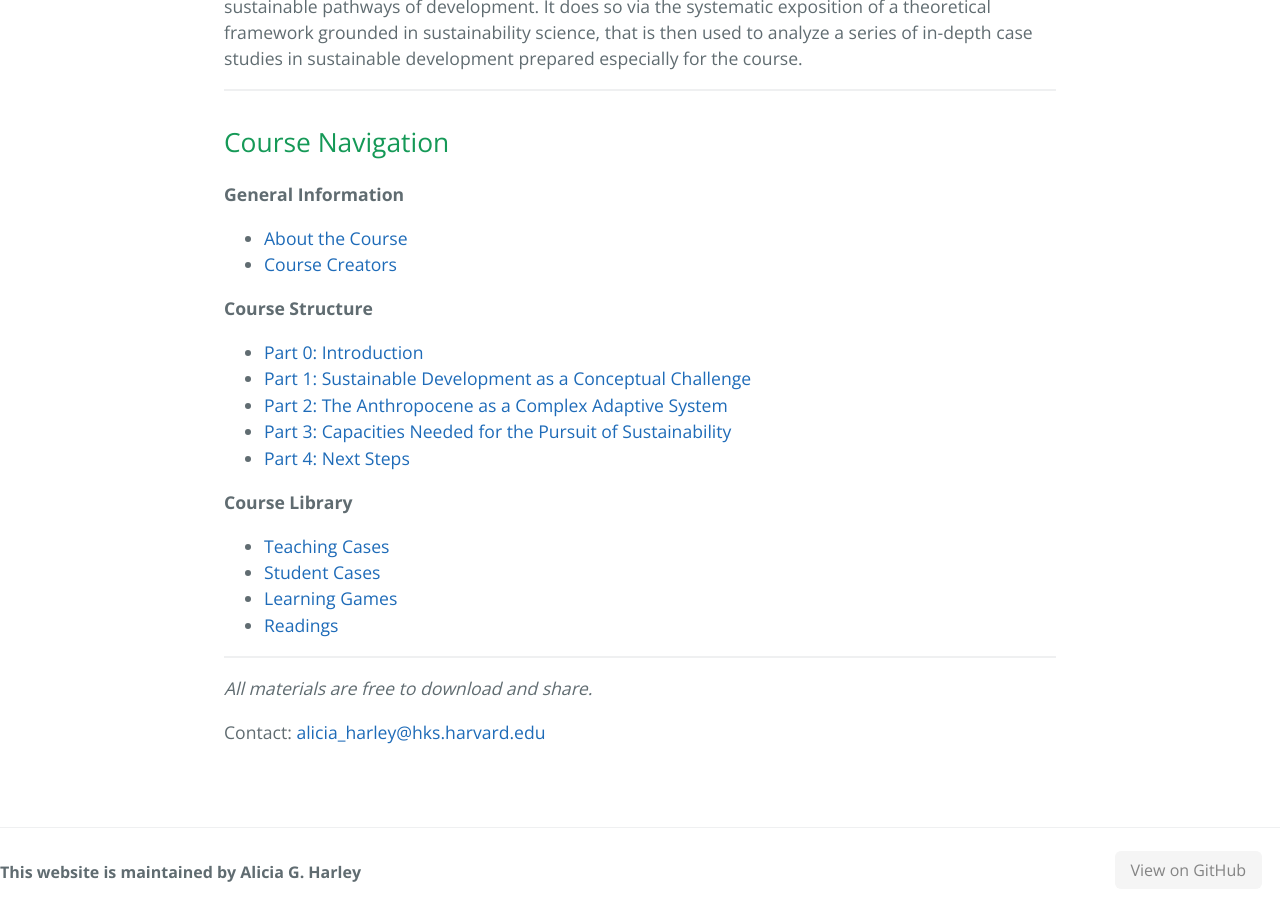
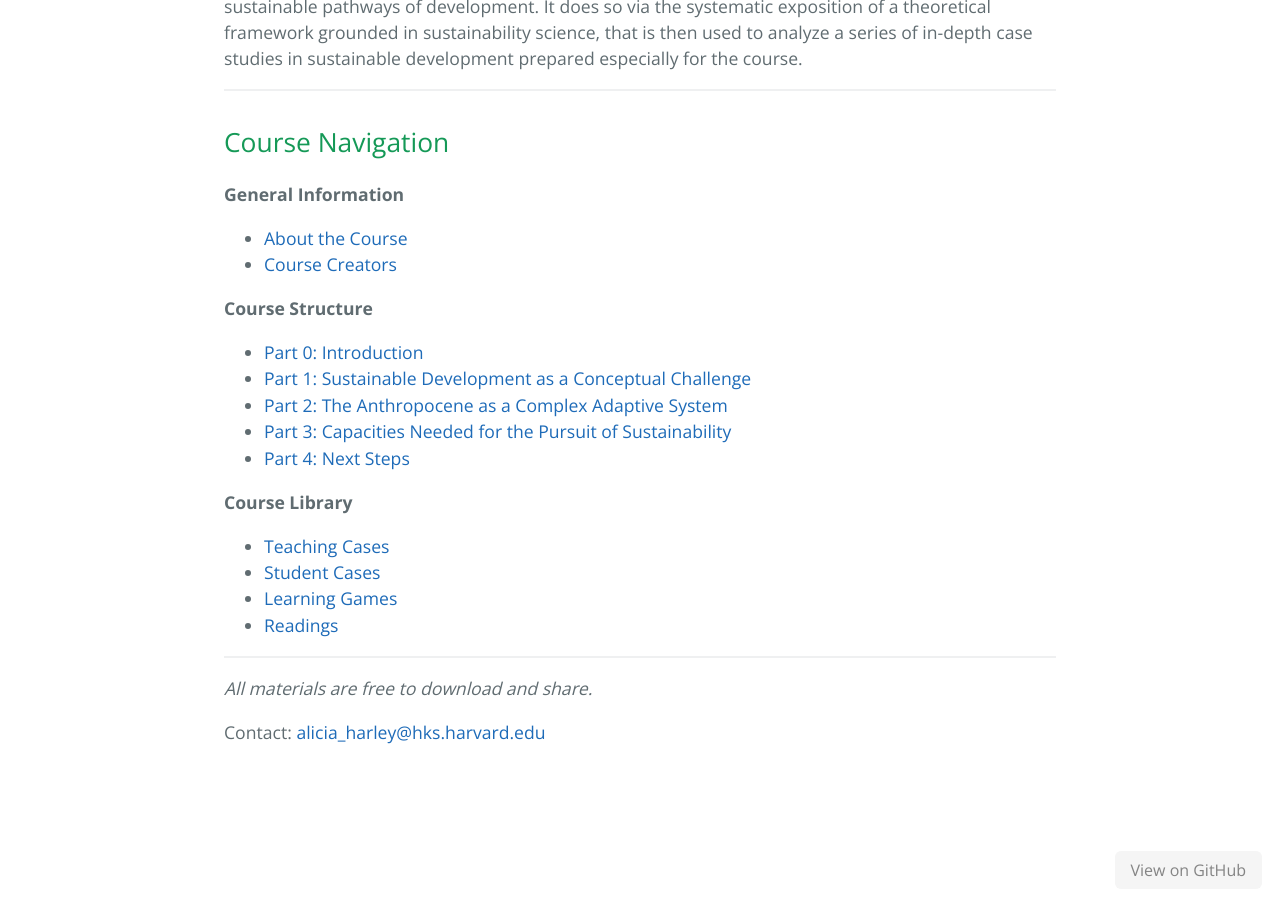
Before and after one commit to agharley/sustdev, a Jekyll site: the page built from index.md, in a window 1280 px wide and 900 px high, scrolled down 825 px. Built offline with Jekyll 4.4.1, drawn with Linux system fonts in a browser that asks for light colours; our own code applies the rules of GitHub Pages for plain Markdown files.

Commit message:
Remove footer with maintainer details
Removed footer section that included maintainer information.

```diff
--- a/_layouts/default.html
+++ b/_layouts/default.html
@@ -26,11 +26,6 @@
     <main class="main-content" role="main">
       {{ content }}
     </main>
-    <footer class="site-footer" style="padding: 2em 0 1em 0; text-align: left;">
-      <div>
-        <strong>This website is maintained by Alicia G. Harley</strong>
-      </div>
-    </footer>
     <!-- View on GitHub Button - bottom right -->
     <div style="position: fixed; bottom: 18px; right: 18px; opacity: 0.6; z-index: 100;">
       <a href="https://github.com/agharley/sustdev" style="background: #eee; color: #333; padding: 8px 16px; border-radius: 6px; text-decoration: none; font-size: 1em;">
```
